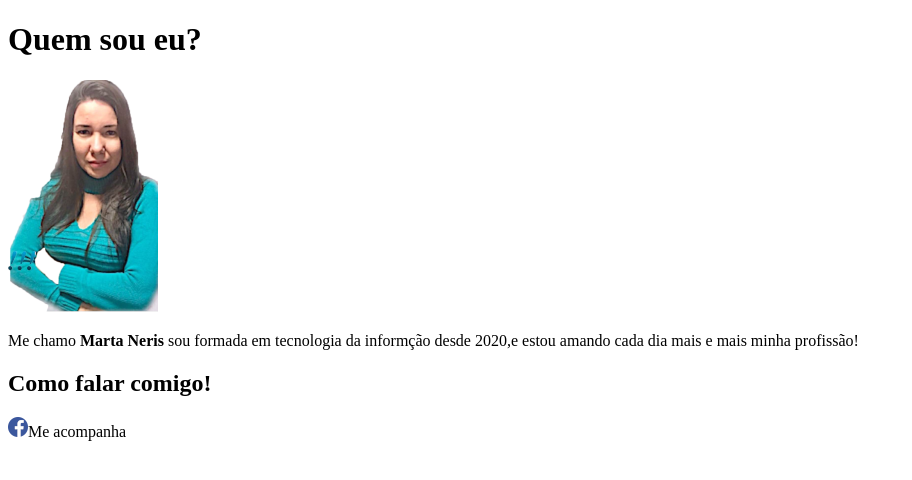
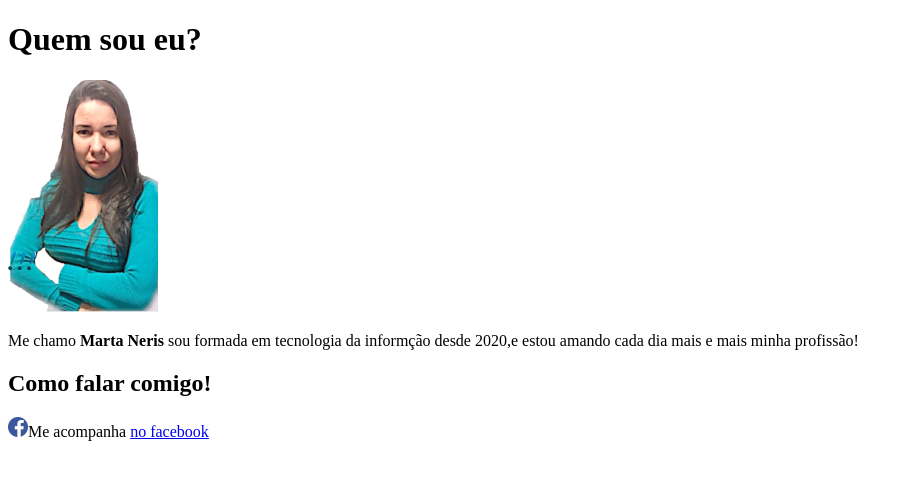
Before and after one commit to Martha-boop/Site-meu-perfil, a plain HTML site: page index.html in a window 1280 px wide. Shown: the whole page, without its empty margins (0-912 px from the left). Drawn offline with Linux system fonts and the light colour scheme.

Commit message:
Update index.html

```diff
--- a/index.html
+++ b/index.html
@@ -12,6 +12,6 @@
     <p><img src="eu.png" alt="minha fotografia"></p>
     <p></p> Me chamo <b>Marta Neris</b> sou formada em tecnologia da informção desde 2020,e estou amando cada dia mais e mais minha profissão!</p>
     <h2>Como falar comigo!</h2>
-    <p><img src="Facebook_20.png" alt="icone">Me acompanha <a href="https://www.facebook.com/marta.neris.50/" target="_blank" rel="external"></a></p>
+    <p><img src="Facebook_20.png" alt="icone">Me acompanha <a href="https://www.facebook.com/marta.neris.50/" target="_blank" rel="external">no facebook</a></p>
 </body>
 </html>
```
